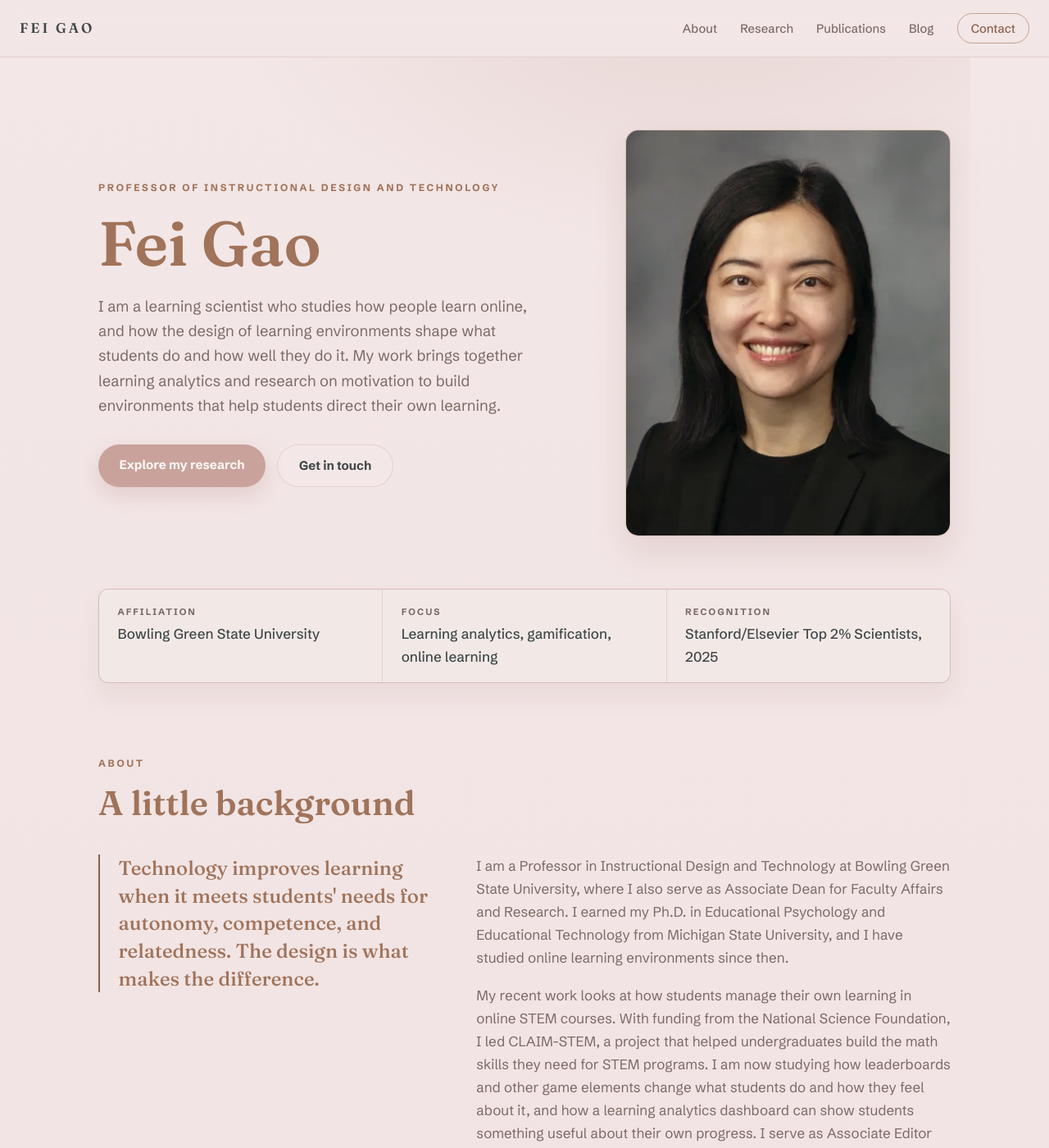
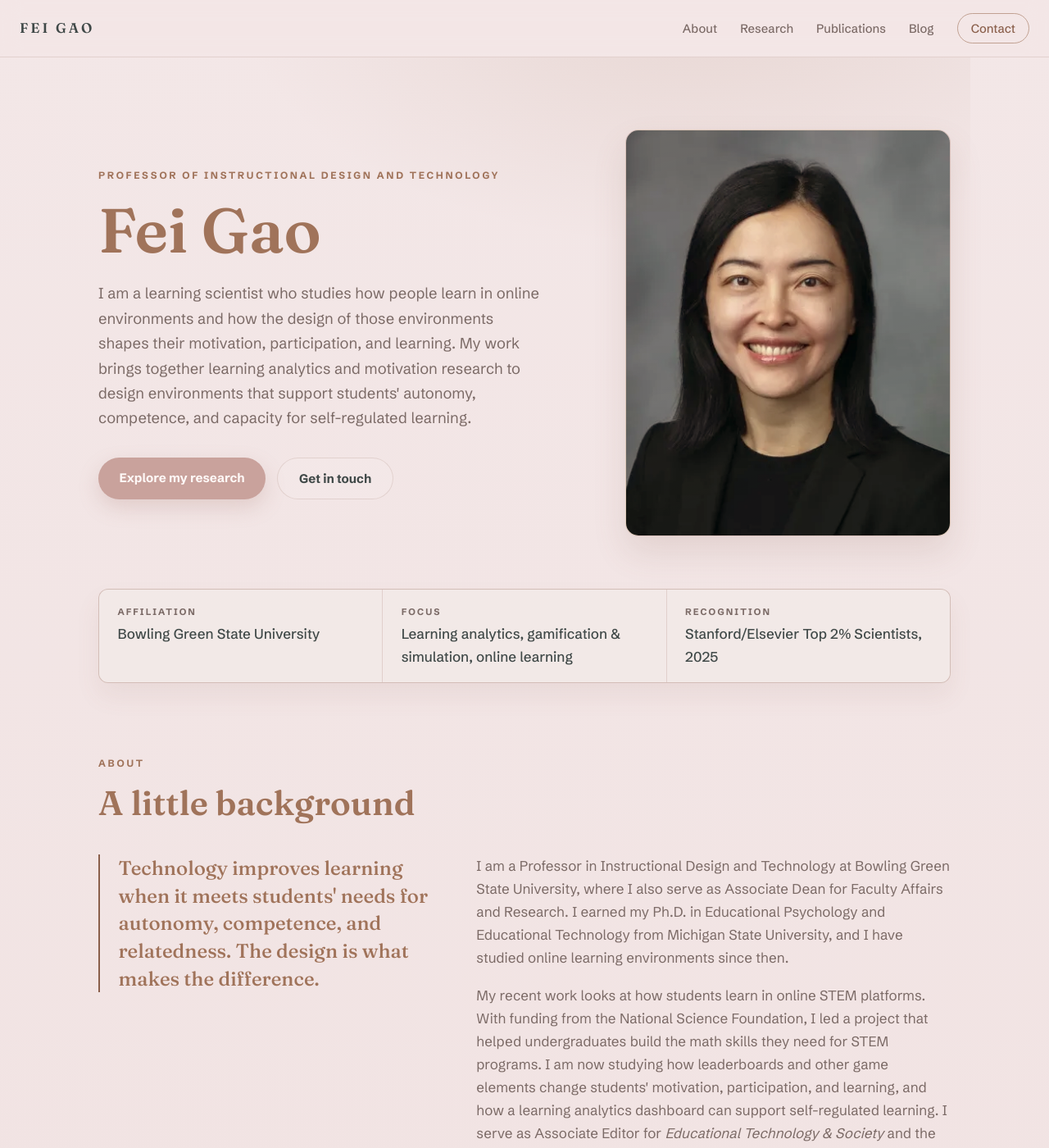
Before and after one commit to gaofei9/gaofei9.github.io, a Jekyll site: the page built from index.html, in a window 1280 px wide and 1400 px high. Shown: the whole window at 82% size. Built offline with Jekyll 4.4.1, drawn with Linux system fonts in a browser that asks for light colours; some of the changed text lies outside the part shown.

Commit message:
Revise hero, focus, and about text
Co-Authored-By: Claude Fable 5 <noreply@anthropic.com>

```diff
--- a/_data/home.yml
+++ b/_data/home.yml
@@ -25,9 +25,11 @@ hero:
   eyebrow: "Professor of Instructional Design and Technology"
   name: "Fei Gao"
   lede: >-
-    I am a learning scientist who studies how people learn online, and how the design of learning environments shape what students do and how well they do it. My work brings
-    together learning analytics and research on motivation to build
-    environments that help students direct their own learning.
+    I am a learning scientist who studies how people learn in online environments
+    and how the design of those environments shapes their motivation,
+    participation, and learning. My work brings together learning analytics and
+    motivation research to design environments that support students' autonomy,
+    competence, and capacity for self-regulated learning.
   portrait_alt: "Fei Gao"
   primary_button:
     text: "Explore my research"
@@ -42,7 +44,7 @@ credentials:
   - label: "Affiliation"
     value: "Bowling Green State University"
   - label: "Focus"
-    value: "Learning analytics, gamification, online learning"
+    value: "Learning analytics, gamification & simulation, online learning"
   - label: "Recognition"
     value: "Stanford/Elsevier Top 2% Scientists, 2025"
 
@@ -65,14 +67,12 @@ about:
       University, and I have studied online learning environments
       since then.
     - >-
-      My recent work looks at how students manage their own learning in
-      online STEM courses. With funding from the National Science
-      Foundation, I led CLAIM-STEM, a project that helped undergraduates
+      My recent work looks at how students learn in
+      online STEM platforms. With funding from the National Science
+      Foundation, I led a project that helped undergraduates
       build the math skills they need for STEM programs. I am now
-      studying how leaderboards and other game elements change what
-      students do and how they feel about it, and how a learning
-      analytics dashboard can show students something useful about their
-      own progress. I serve as Associate Editor for
+      studying how leaderboards and other game elements change students' motivation, participation, and learning, and how a learning
+      analytics dashboard can support self-regulated learning. I serve as Associate Editor for
       <em>Educational Technology &amp; Society</em> and the
       <em>Online Learning Journal</em>.
 
```
